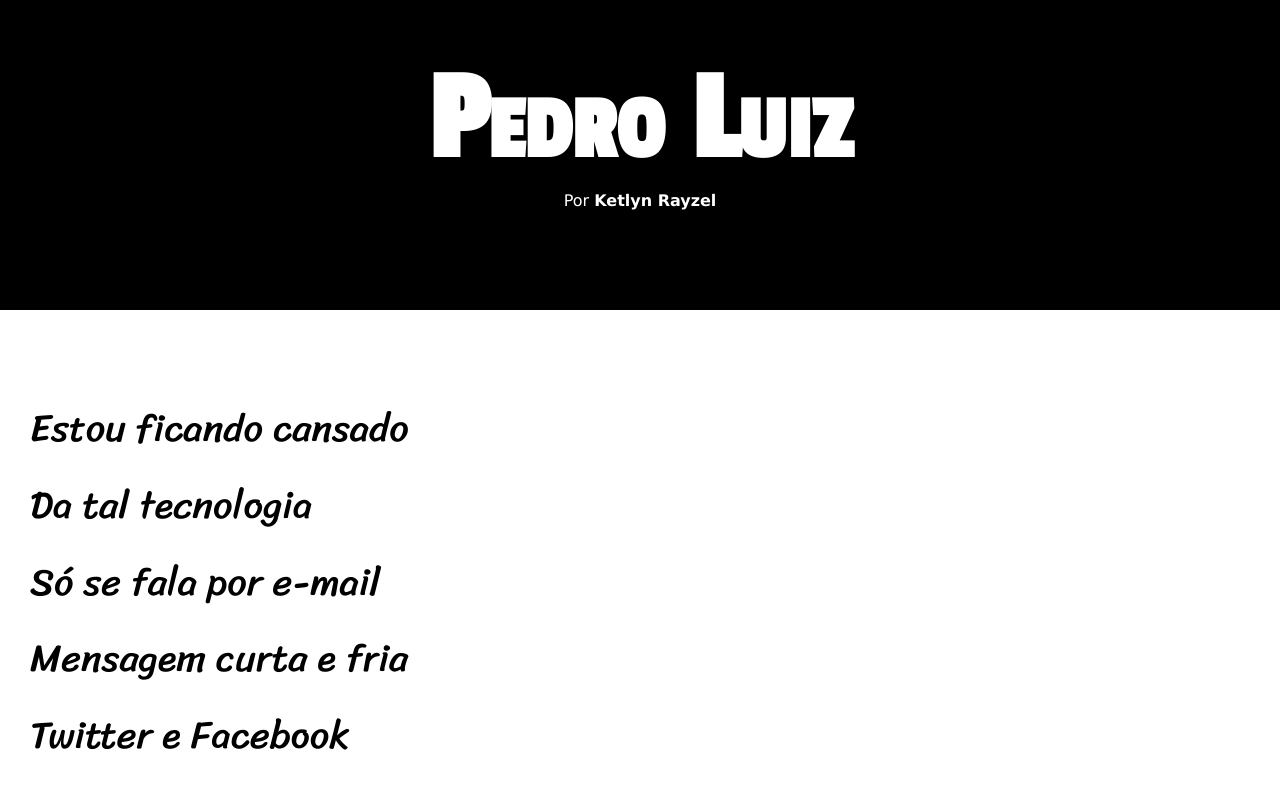
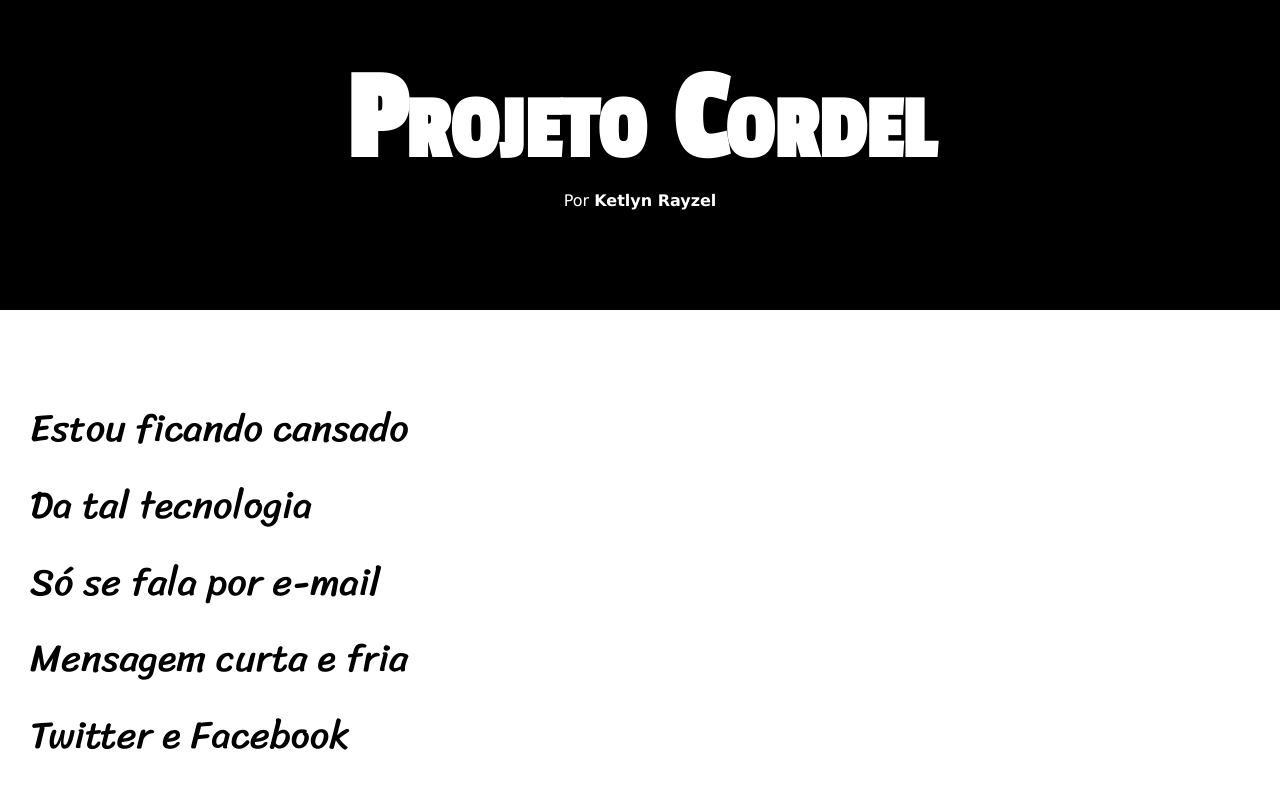
Before and after one commit to ketyrz/Projeto-Cordel-Aniversario, a plain HTML site: page index.html in a window 1280 px wide. Shown: the top 794 px of the page. Drawn offline with Linux system fonts and the light colour scheme.

Commit message:
Ajuste no texto

```diff
--- a/index.html
+++ b/index.html
@@ -3,13 +3,13 @@
 <head>
     <meta charset="UTF-8">
     <meta name="viewport" content="width=device-width, initial-scale=1.0">
-    <title>Presente de 2 Anos</title>
+    <title>Projeto Cordel</title>
     <link rel="stylesheet" href="estilo/style.css">
 </head>
 <body>
     <header>
         <h1>
-            Pedro Luiz
+            Projeto Cordel
         </h1>
 
         <p>
```
